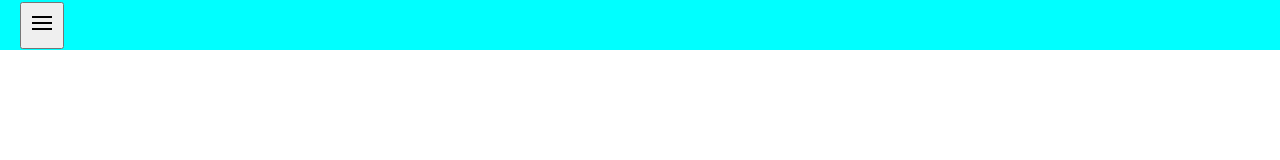
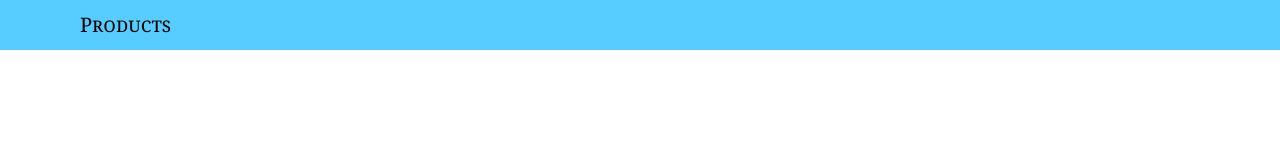
Before and after one commit to davidmrtz-dev/DropDownMenuModule, a website built with webpack: page dist/index.html in a window 1280 px wide. Built offline with Linux system fonts and the light colour scheme.

Commit message:
Styling navbar button

```diff
--- a/src/index.js
+++ b/src/index.js
@@ -1 +1,8 @@
 import './scss/style.scss';
+import Menu from './menu';
+
+const menu = Menu;
+
+const start = (() => {
+  console.log('running...');
+})();
--- /dev/null
+++ b/src/menu.js
@@ -0,0 +1,5 @@
+const Menu = (() => {
+
+})();
+
+export default Menu;
--- a/src/scss/style.scss
+++ b/src/scss/style.scss
@@ -19,12 +19,21 @@ body {
     align-items: center;
     height: 50px;
     width: 100%;
-    background-color: aqua;
+    background-color: rgba(0, 179, 255, 0.66);
     .icon-box {
-      width: 100px;
+      height: 100%;
+      width: auto;
       padding-left: 20px;
-      svg{
-        padding: 0 10px;
+      button {
+        height: 100%;
+        background-color: transparent;
+        border: 0;
+        padding: 0 50px;
+        cursor: pointer;
+        h3 {
+          font: small-caps 20px/30px Georgia, serif;
+          padding: 0 10px;
+        }
       }
     }
   }
```
Also changed, not shown: dist/index.html, dist/main.js.
